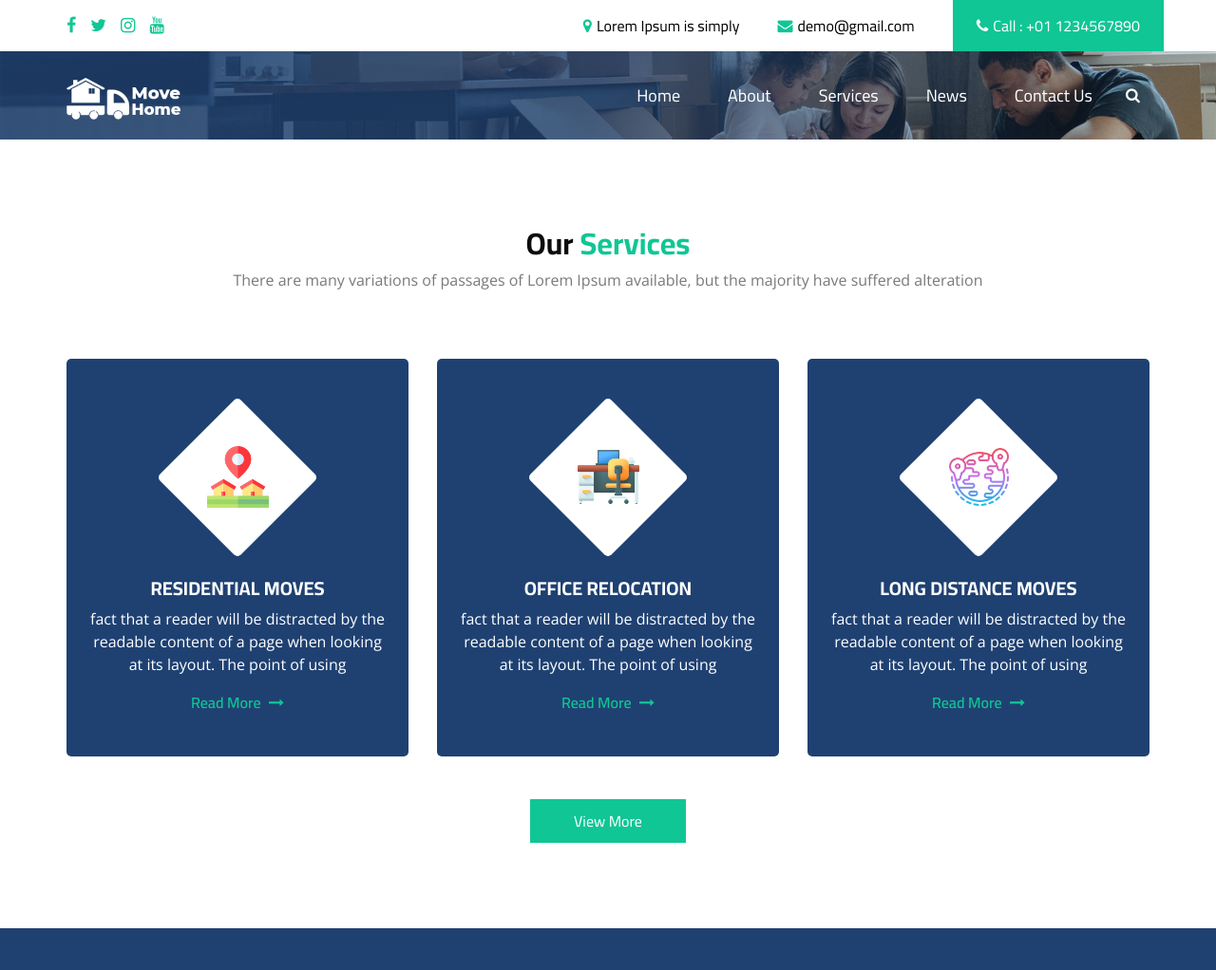
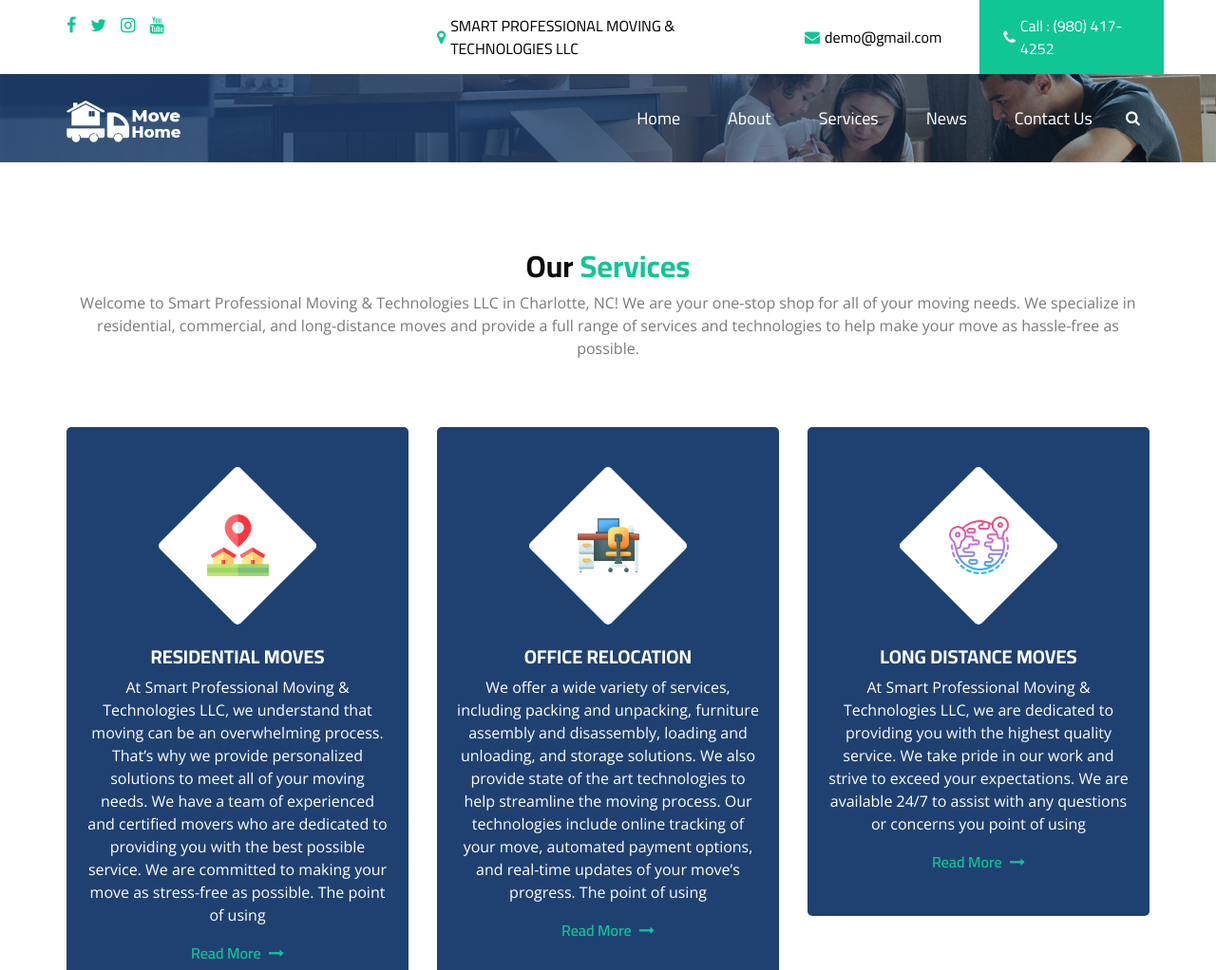
Before and after one commit to kaocher82/Moving, a plain HTML site: page services.html in a window 1280 px wide. Shown: the top 1022 px of the page at 95% size. Drawn offline with nearby package versions, Linux system fonts and the light colour scheme; some packages are replaced by stand-ins of ours.

Commit message:
Update services.html

```diff
--- a/services.html
+++ b/services.html
@@ -64,7 +64,7 @@
                 <a href="">
                   <i class="fa fa-map-marker" aria-hidden="true"></i>
                   <span>
-                    Lorem Ipsum is simply
+                    	SMART PROFESSIONAL MOVING & TECHNOLOGIES LLC
                   </span>
                 </a>
                 <a href="">
@@ -76,7 +76,7 @@
                 <a href="" class="call-link">
                   <i class="fa fa-phone" aria-hidden="true"></i>
                   <span>
-                    Call : +01 1234567890
+                    Call : (980) 417-4252
                   </span>
                 </a>
               </div>
@@ -141,7 +141,8 @@
             Our <span>Services</span>
           </h2>
           <p>
-            There are many variations of passages of Lorem Ipsum available, but the majority have suffered alteration
+         Welcome to Smart Professional Moving & Technologies LLC in Charlotte, NC! We are your one-stop shop for all of your moving needs. We specialize in residential, commercial, and long-distance moves and provide a full range of services and technologies to help make your move as hassle-free as possible.
+
           </p>
         </div>
         <div class="row">
@@ -155,7 +156,8 @@
                   Residential Moves
                 </h5>
                 <p>
-                  fact that a reader will be distracted by the readable content of a page when looking at its layout.
+                 At Smart Professional Moving & Technologies LLC, we understand that moving can be an overwhelming process. That’s why we provide personalized solutions to meet all of your moving needs. We have a team of experienced and certified movers who are dedicated to providing you with the best possible service. We are committed to making your move as stress-free as possible.
+
                   The
                   point of using
                 </p>
@@ -176,7 +178,8 @@
                   Office Relocation
                 </h5>
                 <p>
-                  fact that a reader will be distracted by the readable content of a page when looking at its layout.
+                We offer a wide variety of services, including packing and unpacking, furniture assembly and disassembly, loading and unloading, and storage solutions. We also provide state of the art technologies to help streamline the moving process. Our technologies include online tracking of your move, automated payment options, and real-time updates of your move’s progress.
+
                   The
                   point of using
                 </p>
@@ -197,8 +200,7 @@
                   Long Distance Moves
                 </h5>
                 <p>
-                  fact that a reader will be distracted by the readable content of a page when looking at its layout.
-                  The
+                 At Smart Professional Moving & Technologies LLC, we are dedicated to providing you with the highest quality service. We take pride in our work and strive to exceed your expectations. We are available 24/7 to assist with any questions or concerns you
                   point of using
                 </p>
                 <a href="">
```
